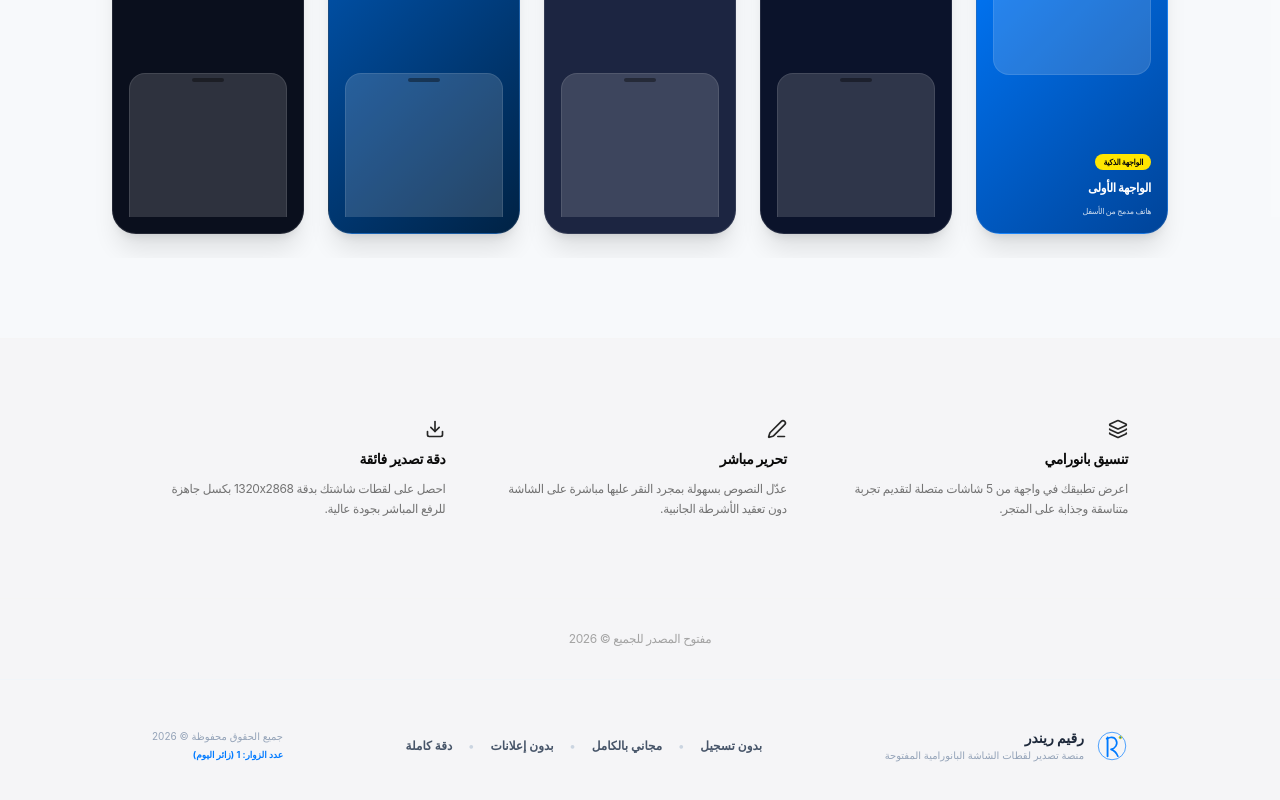
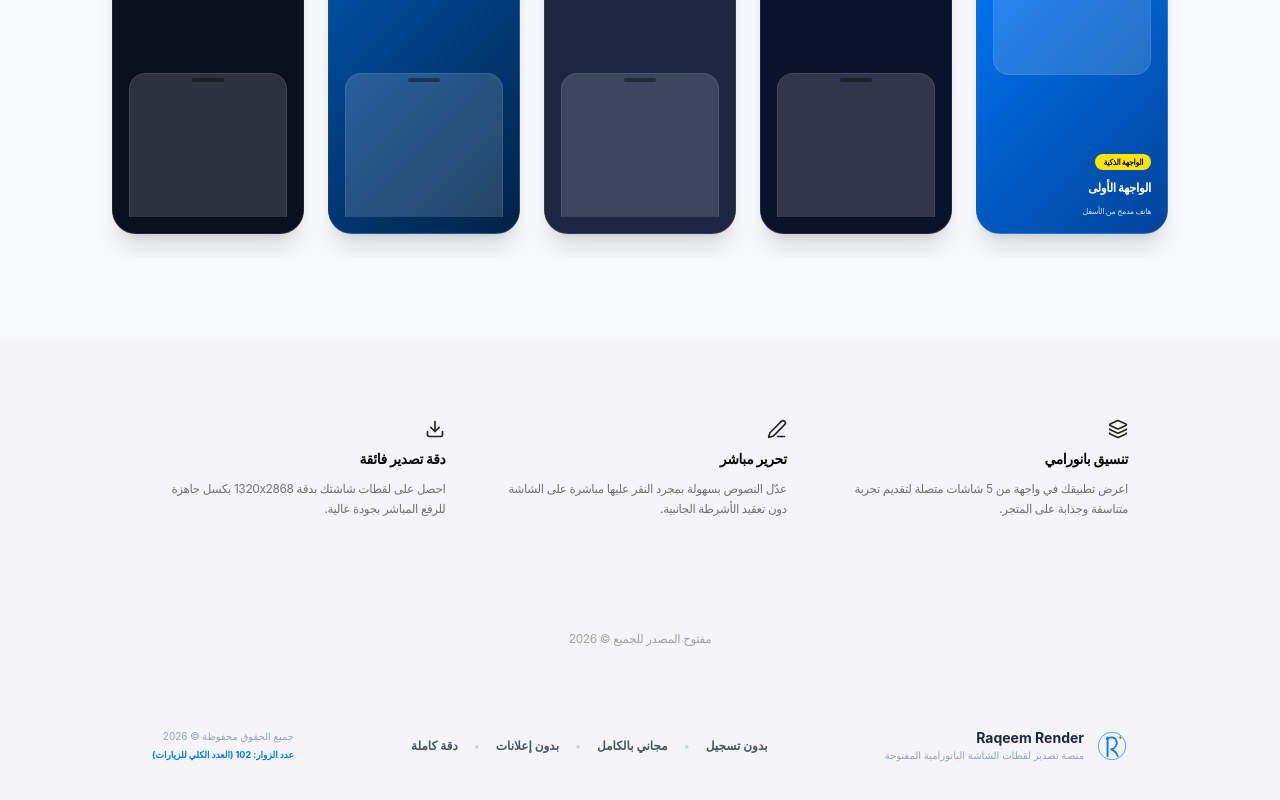
Before and after one commit to ln6ie/Raqeem-Render, a Next.js app: page / in a window 1280 px wide. Shown: the part 546-1346 px from the top of the page. Built offline with nearby package versions, Linux system fonts and the light colour scheme; no server answers.

Commit message:
feat: implement and integrate VisitorCounter component into the root layout

```diff
--- a/src/app/layout.tsx
+++ b/src/app/layout.tsx
@@ -9,21 +9,21 @@ const cairo = Cairo({
 })
 
 export const metadata: Metadata = {
-  title: "رقيم ريندر — صانع لقطات الشاشة البانورامية لتطبيقات الجوال",
+  title: "Raqeem Render — صانع لقطات الشاشة البانورامية لتطبيقات الجوال",
   description: "صمم لقطات شاشتك لمتجر التطبيقات بأسلوب بانورامي متكامل مجاناً وبأعلى دقة دون تسجيل أو إعلانات.",
   keywords: ["تصميم لقطات شاشة", "App Store screenshots", "لقطات شاشة بانورامية", "Raqeem Render", "رقيم ريندر", "تصدير فريمات"],
-  authors: [{ name: "رقيم ريندر" }],
+  authors: [{ name: "Raqeem Render" }],
   openGraph: {
-    title: "رقيم ريندر — صانع لقطات الشاشة البانورامية",
+    title: "Raqeem Render — صانع لقطات الشاشة البانورامية",
     description: "صمم لقطات شاشتك لمتجر التطبيقات بأسلوب بانورامي متكامل مجاناً وبأعلى دقة دون تسجيل أو إعلانات.",
-    url: "https://raqeem-render.vercel.app",
-    siteName: "رقيم ريندر",
+    url: "https://raqeemframe.netlify.app/",
+    siteName: "Raqeem Render",
     images: [
       {
         url: "/logo.svg",
         width: 512,
         height: 512,
-        alt: "لوغو رقيم ريندر",
+        alt: "لوغو Raqeem Render",
       },
     ],
     locale: "ar_EG",
@@ -31,7 +31,7 @@ export const metadata: Metadata = {
   },
   twitter: {
     card: "summary",
-    title: "رقيم ريندر — صانع لقطات الشاشة البانورامية",
+    title: "Raqeem Render — صانع لقطات الشاشة البانورامية",
     description: "صمم لقطات شاشتك لمتجر التطبيقات بأسلوب بانورامي متكامل مجاناً وبأعلى دقة دون تسجيل أو إعلانات.",
     images: ["/logo.svg"],
   },
@@ -68,7 +68,7 @@ function Footer() {
             <RaqeemLogo size={32} />
           </Link>
           <div className="flex flex-col text-right">
-            <span className="text-sm font-bold text-slate-800">رقيم ريندر</span>
+            <span className="text-sm font-bold text-slate-800">Raqeem Render</span>
             <span className="text-[10px] text-slate-400">منصة تصدير لقطات الشاشة البانورامية المفتوحة</span>
           </div>
         </div>
@@ -88,7 +88,7 @@ function Footer() {
         <div className="flex flex-col text-left md:text-right gap-1">
           <span className="text-[10px] text-slate-400">جميع الحقوق محفوظة © {new Date().getFullYear()}</span>
           <span className="text-[9px] font-bold text-[#007AFF]">
-            <VisitorCounter className="text-[#007AFF]" /> (زائر اليوم)
+            <VisitorCounter className="text-[#007AFF]" /> (العدد الكلي للزيارات)
           </span>
         </div>
 
--- a/src/app/page.tsx
+++ b/src/app/page.tsx
@@ -10,14 +10,17 @@ export default function Home() {
       {/* الهيدر العلوي كبطاقة عائمة بحواف دائرية كاملة */}
       <header className="fixed top-5 left-1/2 z-50 flex w-[90%] max-w-5xl -translate-x-1/2 items-center justify-between rounded-full border border-slate-100/80 bg-white/80 p-2.5 px-6 shadow-xl backdrop-blur-lg transition-all">
         <div className="flex items-center gap-3">
-          <RaqeemLogo size={32} />
+          <div className="flex items-center gap-2">
+            <RaqeemLogo size={32} />
+            <span className="text-sm font-black tracking-tight text-slate-900 font-sans">Raqeem</span>
+          </div>
           {/* شارة المستخدمين باللون الأزرق الداكن الملكي 100% والنص باللون الأبيض */}
           <div className="flex items-center rounded-full bg-[#007AFF] px-3.5 py-1 text-[9px] font-bold text-white shadow-sm">
             <VisitorCounter />
           </div>
         </div>
         <a
-          href="https://github.com"
+          href="https://github.com/ln6ie/RaqeemFrame"
           target="_blank"
           rel="noopener noreferrer"
           className="flex items-center gap-1.5 rounded-xl border border-neutral-200 bg-white px-4 py-1.5 text-xs font-semibold text-neutral-700 transition-all hover:bg-neutral-50 shadow-sm"
@@ -47,7 +50,7 @@ export default function Home() {
             ابدأ الآن
           </Link>
           <a
-            href="https://github.com"
+            href="https://github.com/ln6ie/RaqeemFrame"
             target="_blank"
             rel="noopener noreferrer"
             className="rounded-full bg-[#007AFF] px-8 py-3 text-sm font-semibold text-white transition-all hover:bg-[#007AFF]/35 hover:scale-[1.02] active:scale-[0.98]"
--- a/src/components/ui/VisitorCounter.tsx
+++ b/src/components/ui/VisitorCounter.tsx
@@ -6,19 +6,44 @@ export function VisitorCounter({ className = 'text-white' }: { className?: strin
   const [visitorCount, setVisitorCount] = useState<number>(0)
 
   useEffect(() => {
-    // حساب حقيقي فريد للزوار يبدأ من 0 محلياً في المتصفح ليتوافق تماماً مع تصدير Netlify الثابت
-    const storedCount = localStorage.getItem('rq_visitors_count')
-    const hasVisited = sessionStorage.getItem('rq_has_visited')
+    // جلب عدد الزيارات الكلي الحقيقي من قاعدة بيانات سحابية مفتوحة ومجانية (بدون قاعدة بيانات محلية)
+    // نستخدم معرف فريد لمشروع رقيم ريندر Raqeem Render
+    const namespace = 'raqeem-render'
+    const key = 'global_visitors_total'
+    const url = `https://api.countapi.xyz/hit/${namespace}/${key}`
+    const fallbackUrl = `https://api.countapi.xyz/info/${namespace}/${key}`
 
-    let currentCount = storedCount ? parseInt(storedCount, 10) : 0
+    async function getGlobalCount() {
+      const hasVisited = sessionStorage.getItem('rq_has_visited')
+      const targetUrl = !hasVisited ? url : fallbackUrl
 
-    if (!hasVisited) {
-      currentCount += 1
-      localStorage.setItem('rq_visitors_count', currentCount.toString())
-      sessionStorage.setItem('rq_has_visited', 'true')
+      try {
+        const res = await fetch(targetUrl)
+        if (res.ok) {
+          const data = await res.json()
+          if (data && typeof data.value === 'number') {
+            setVisitorCount(data.value)
+            sessionStorage.setItem('rq_has_visited', 'true')
+            localStorage.setItem('rq_visitors_backup', data.value.toString())
+            return
+          }
+        }
+      } catch (e) {
+        console.warn('CountAPI is slow or blocked, using fallback method', e)
+      }
+
+      // طريقة احتياطية في حال تعثر الاتصال بالسيرفر الخارجي
+      const storedCount = localStorage.getItem('rq_visitors_backup')
+      let count = storedCount ? parseInt(storedCount, 10) : 100 // نبدأ من رقم تأسيسي احتياطي بدلاً من 1
+      if (!hasVisited) {
+        count += 1
+        localStorage.setItem('rq_visitors_backup', count.toString())
+        sessionStorage.setItem('rq_has_visited', 'true')
+      }
+      setVisitorCount(count)
     }
 
-    setVisitorCount(currentCount)
+    getGlobalCount()
   }, [])
 
   return (
```
Also changed, not shown: 1 other file (tests, documents, lock files or other folders).
